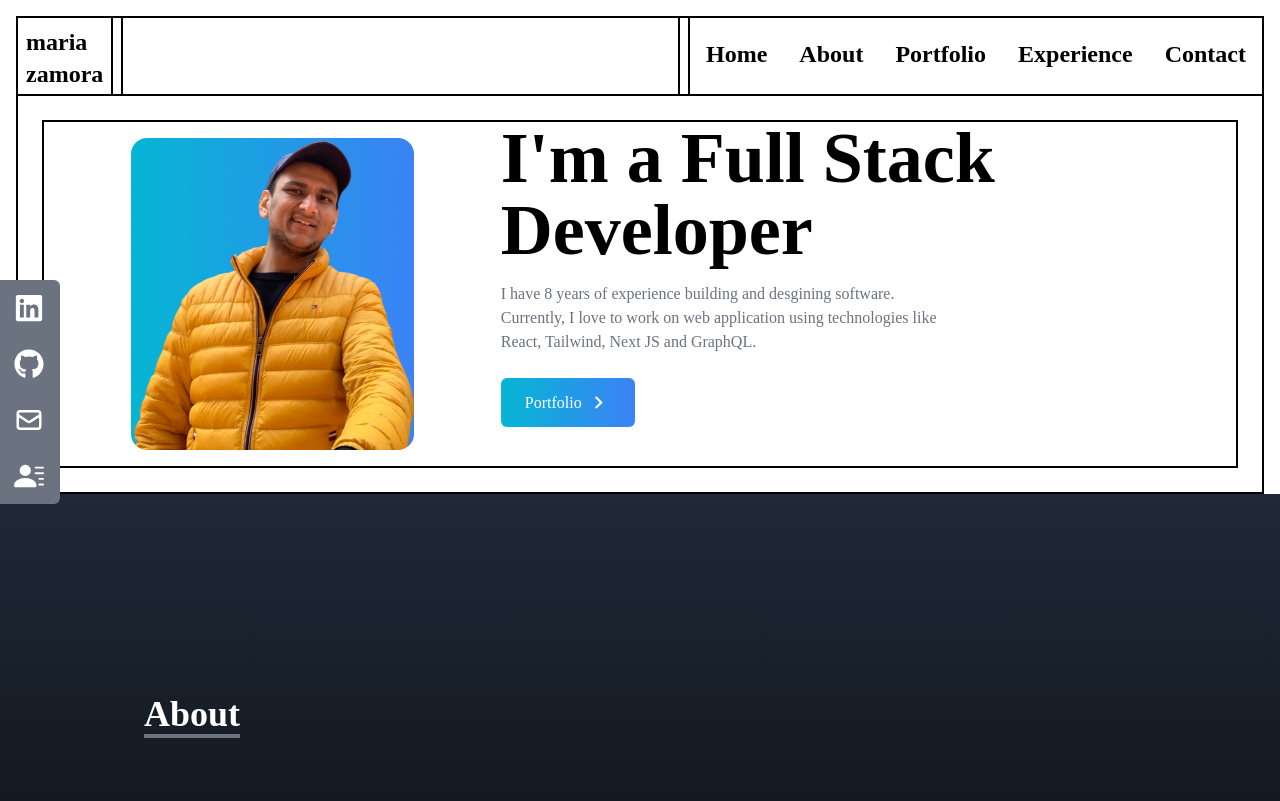
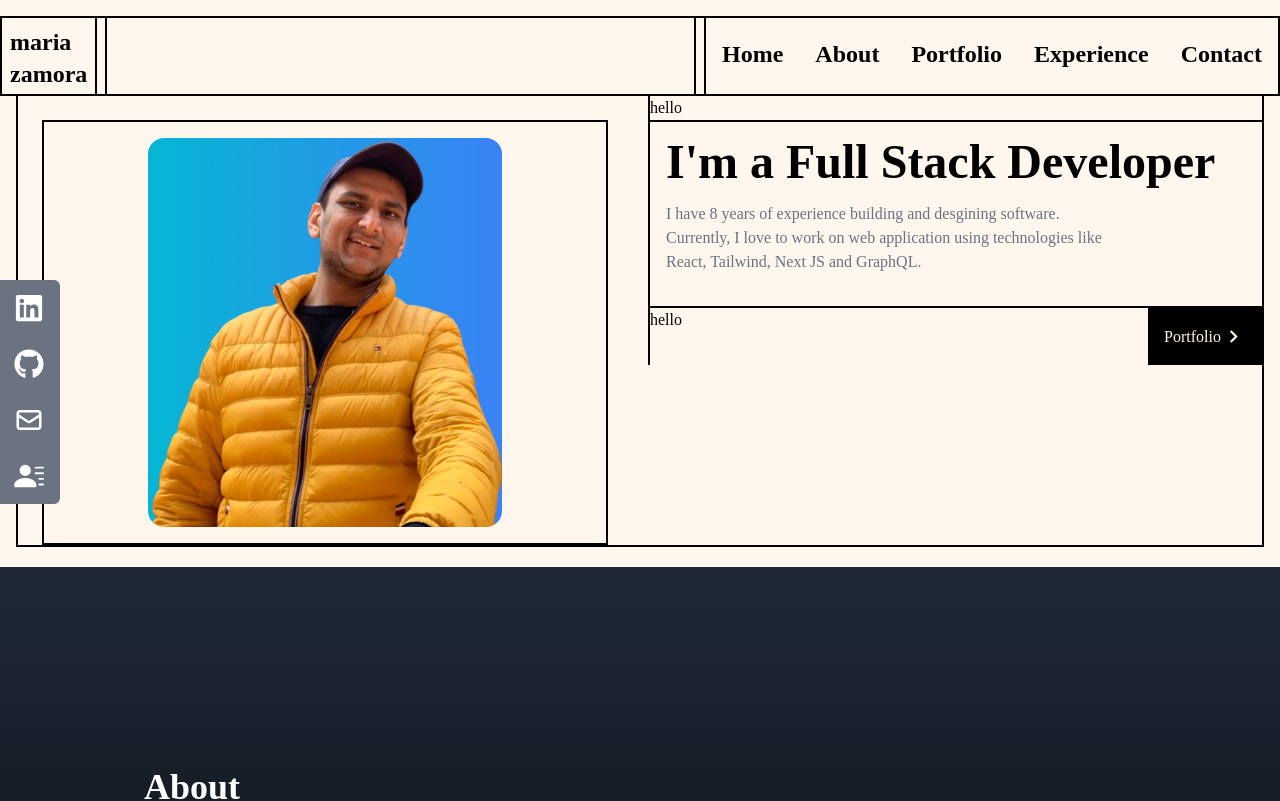
Before and after one commit to zamariac/portfolio23, a React (Create React App) app: page / in a window 1280 px wide. Shown: the top 801 px of the page. Built offline with nearby package versions, Linux system fonts and the light colour scheme; the HTML template or start-up script is replaced by a standard one.

Commit message:
Styles adjusted Home component

```diff
--- a/src/components/Home.jsx
+++ b/src/components/Home.jsx
@@ -7,20 +7,22 @@ const Home = () => {
   return (
     <div
       name="home"
-      className="bg-white w-screen"
     >
       <div className="flex px-4">
-        <div className="border-2 border-t-0 border-black p-6">
-            <div className="flex flex-col-reverse md:flex-row border-2 border-black">
-              <div className="p-4">
+        <div className="mb-5 border-2 border-t-0 border-black container md:columns-2 max-w-7xl xl:mx-auto">
+                <div className="p-4 border-2 border-black m-6">
                   <img
                     src={HeroImage}
                     alt="my profile"
                     className="rounded-2xl mx-auto w-2/3 "
                   />
                 </div>
-              <div className="">
-                <h2 className="text-4xl sm:text-7xl font-bold text-black">
+                <div className="md:border-l-2 border-black">
+                    <div>hello</div>
+
+                    <div className="md:border-t-2 border-black">
+                    <div className="p-4">
+                      <h2 className="text-6xl md:text-5xl font-bold text-black">
                         I'm a Full Stack Developer
                       </h2>
                       <p className="text-gray-500 py-4 max-w-md">
@@ -28,23 +30,25 @@ const Home = () => {
                         Currently, I love to work on web application using technologies like
                         React, Tailwind, Next JS and GraphQL.
                       </p>
-
-                <div>
+                    </div>
+                  </div>
+                  <div className="border-t-2 border-black flex flex-row justify-between">
+                    <span className="left">hello</span>
+                    <span className="bg-black cursor-pointer">
                       <Link
                       to="portfolio"
                       smooth
                       duration={500}
-                    className="group text-white w-fit px-6 py-3 my-2 flex items-center rounded-md bg-gradient-to-r from-cyan-500 to-blue-500 cursor-pointer"
+                      className="group text-orange-50 w-fit px-4 py-2 my-2 flex items-center"
                     >
                       Portfolio
                       <span className="group-hover:rotate-90 duration-300">
-                      <MdOutlineKeyboardArrowRight size={25} className="ml-1" />
+                        <MdOutlineKeyboardArrowRight size={25} />
                       </span>
                     </Link>
+                    </span>
                   </div>
               </div>
-            </div>
-
         </div>
       </div>
   </div>
--- a/src/components/NavBar.jsx
+++ b/src/components/NavBar.jsx
@@ -29,9 +29,9 @@ const NavBar = () => {
   ];
 
   return (
-    <div className="bg-white">
-      <div className="flex h-20 w-screen mt-4 text-black">
-      <div className="flex flex-inline w-screen justify-between border-2 border-black mx-4">
+    <div>
+      <div className="flex h-20 mt-4 text-black">
+      <div className="flex flex-inline w-screen max-w-7xl xl:mx-auto justify-between border-2 border-black mx-4">
         <div className="border-r-2 border-black p-2">
           <h1 className="text-2xl font-bold">maria zamora</h1>
         </div>
@@ -58,7 +58,7 @@ const NavBar = () => {
       </div>
 
       {nav && (
-        <div className="border-4 border-black absolute top-0 left-0 bg-white w-screen h-screen">
+        <div className="border-4 border-black absolute top-0 left-0 bg-orange-50 w-screen h-screen">
           <ul className="flex flex-col justify-center items-center big-white">
             {links.map(({ id, link }) => (
 
--- a/src/index.css
+++ b/src/index.css
@@ -9,5 +9,6 @@
 @layer base {
   html {
     font-family: 'Bodoni';
+    background-color: #fff7ed;
   }
 }
```
Also changed, not shown: 1 other file (tests, documents, lock files or other folders). Lines whose indentation alone changed are shown as unchanged.
